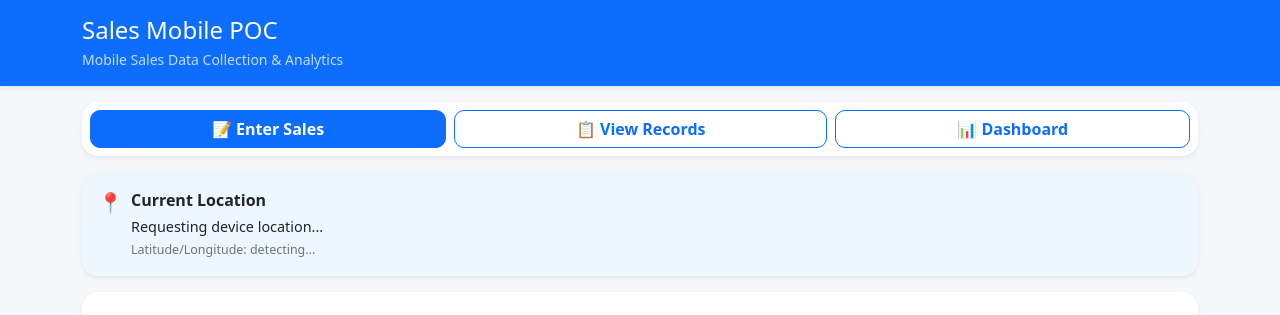
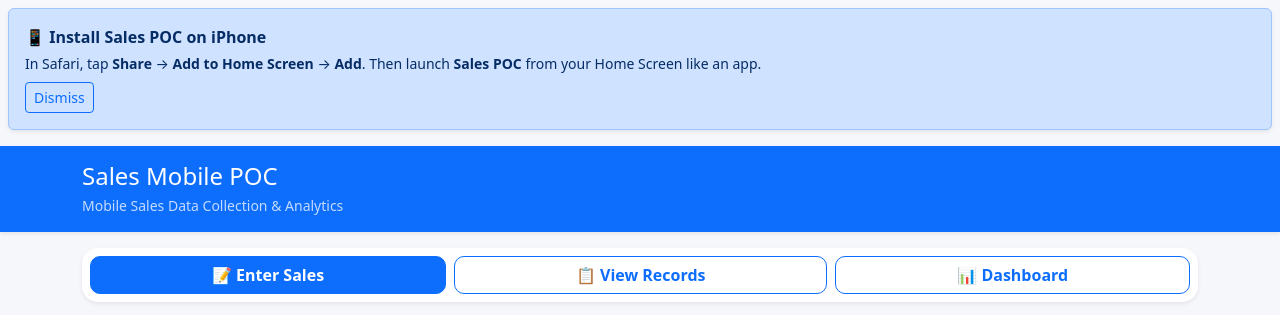
Before and after one commit to Bipal/Sales-Mobile-App, a Flask app: page / in a window 1280 px wide. Shown: the top 315 px of the page. Run offline with Flask 3, Linux system fonts and the light colour scheme.

Commit message:
Add files via upload

```diff
--- a/templates/index.html
+++ b/templates/index.html
@@ -8,6 +8,12 @@
 
     <meta name="theme-color" content="#0d6efd">
     <meta name="description" content="Mobile Sales Data Collection and Analytics POC">
+
+    <!-- iPhone/iPad PWA support -->
+    <meta name="apple-mobile-web-app-capable" content="yes">
+    <meta name="apple-mobile-web-app-status-bar-style" content="default">
+    <meta name="apple-mobile-web-app-title" content="Sales POC">
+    <link rel="apple-touch-icon" href="/static/icons/apple-touch-icon.png">
 
     <link
         href="https://cdn.jsdelivr.net/npm/bootstrap@5.3.3/dist/css/bootstrap.min.css"
@@ -140,6 +146,18 @@
 </head>
 
 <body>
+
+<div id="iosInstallBanner" class="alert alert-primary shadow-sm mx-2 mt-2" role="alert">
+    <div class="fw-semibold mb-1">📱 Install Sales POC on iPhone</div>
+    <div class="small">
+        In Safari, tap <strong>Share</strong> → <strong>Add to Home Screen</strong> → <strong>Add</strong>.
+        Then launch <strong>Sales POC</strong> from your Home Screen like an app.
+    </div>
+    <button id="dismissInstallBanner" type="button" class="btn btn-sm btn-outline-primary mt-2">
+        Dismiss
+    </button>
+</div>
+
 
 <header class="app-header shadow-sm">
     <div class="container py-3">
@@ -585,5 +603,52 @@
 
 <script src="/static/script.js"></script>
 
+
+<script>
+    if ("serviceWorker" in navigator) {
+        window.addEventListener("load", () => {
+            navigator.serviceWorker.register("/service-worker.js")
+                .then((registration) => {
+                    console.log(
+                        "Sales Mobile POC service worker registered:",
+                        registration.scope
+                    );
+                })
+                .catch((error) => {
+                    console.error(
+                        "Service worker registration failed:",
+                        error
+                    );
+                });
+        });
+    }
+
+    window.addEventListener("load", () => {
+        const banner = document.getElementById("iosInstallBanner");
+        const dismiss = document.getElementById("dismissInstallBanner");
+
+        const isIOS =
+            /iPad|iPhone|iPod/.test(navigator.userAgent) ||
+            (
+                navigator.platform === "MacIntel" &&
+                navigator.maxTouchPoints > 1
+            );
+
+        const isStandalone =
+            window.matchMedia("(display-mode: standalone)").matches ||
+            window.navigator.standalone === true;
+
+        if (isIOS && !isStandalone && banner) {
+            banner.classList.remove("d-none");
+        }
+
+        if (dismiss && banner) {
+            dismiss.addEventListener("click", () => {
+                banner.classList.add("d-none");
+            });
+        }
+    });
+</script>
+
 </body>
 </html>
```
